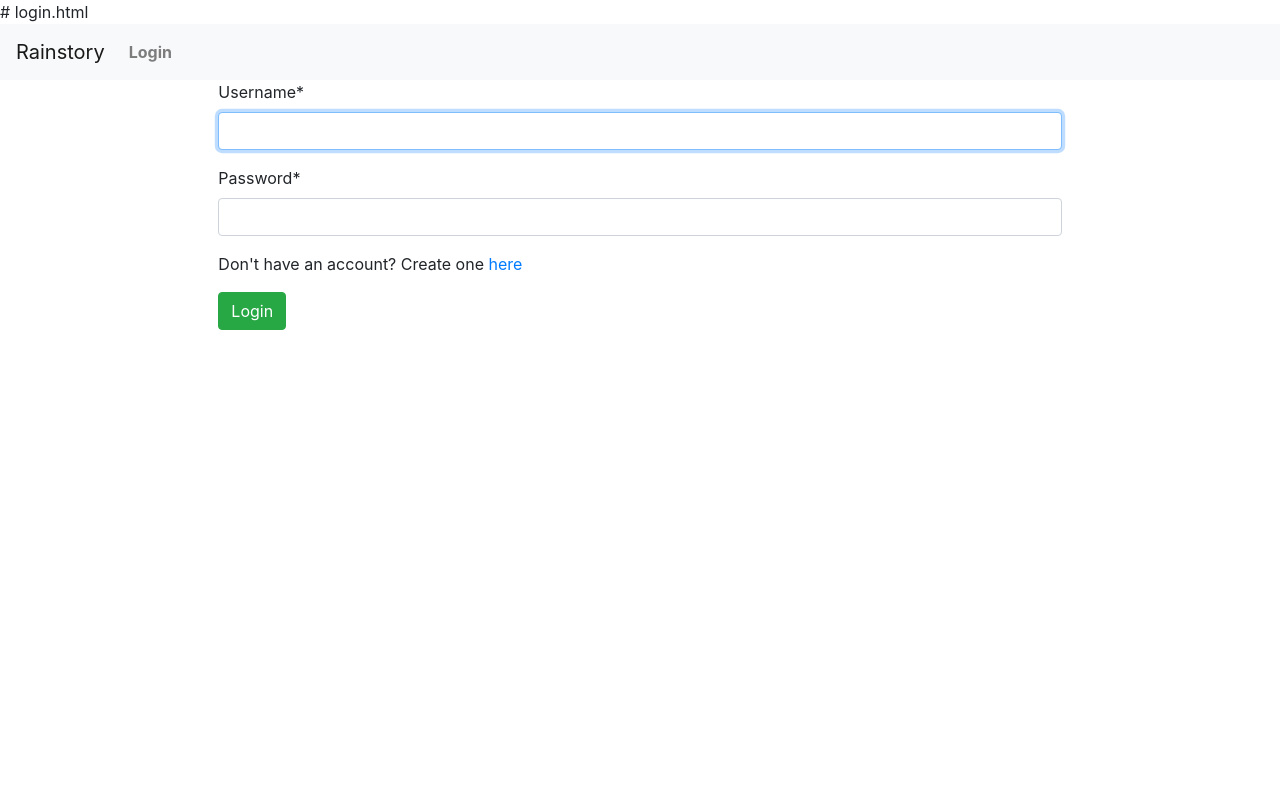
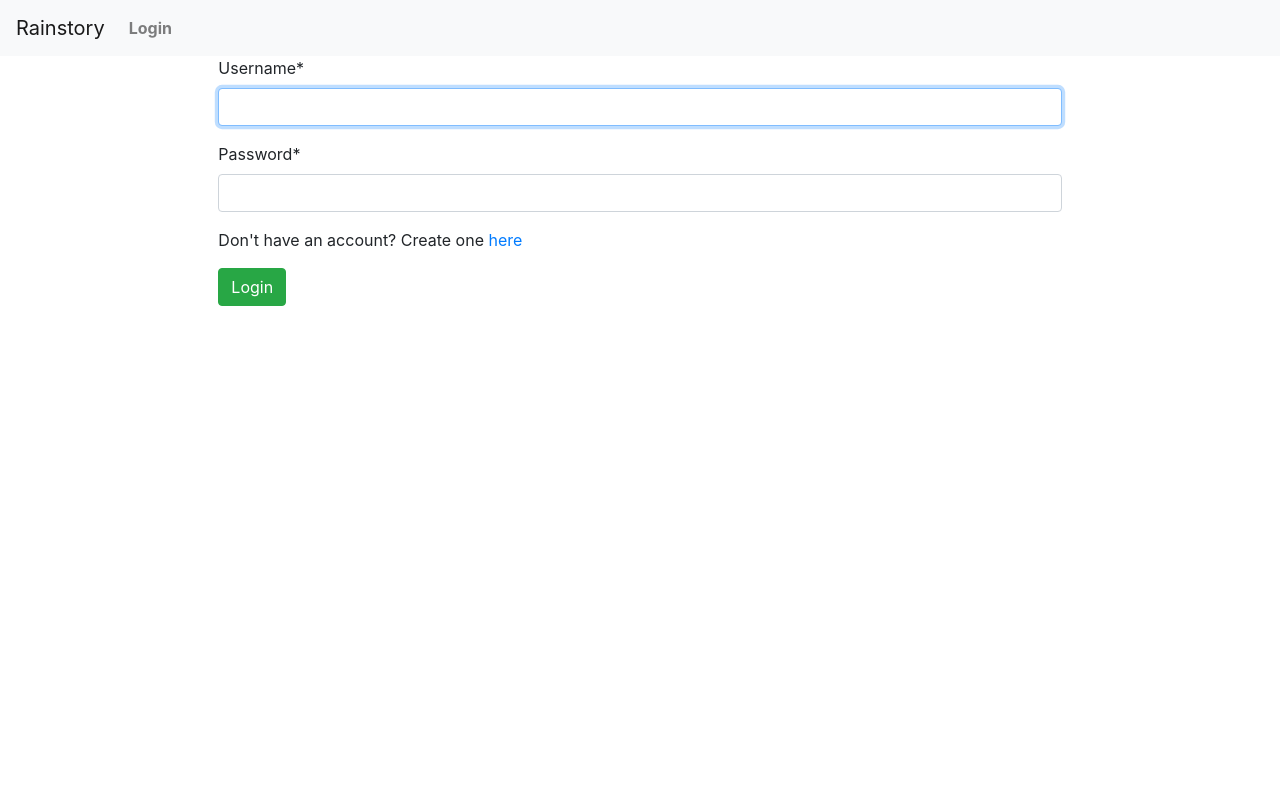
Before and after one commit to claudiomiguelventura/testsite, a Django app: page /login/ in a window 1280 px wide. Run offline with Django 3.2, Linux system fonts and the light colour scheme; some libraries are stand-ins or nearby versions.

Commit message:
Login page change top

```diff
--- a/register/templates/registration/login.html
+++ b/register/templates/registration/login.html
@@ -1,4 +1,4 @@
-# login.html
+<!-- # login.html -->
 {% extends "main/base.html" %}
 
 {% block title %}
```
